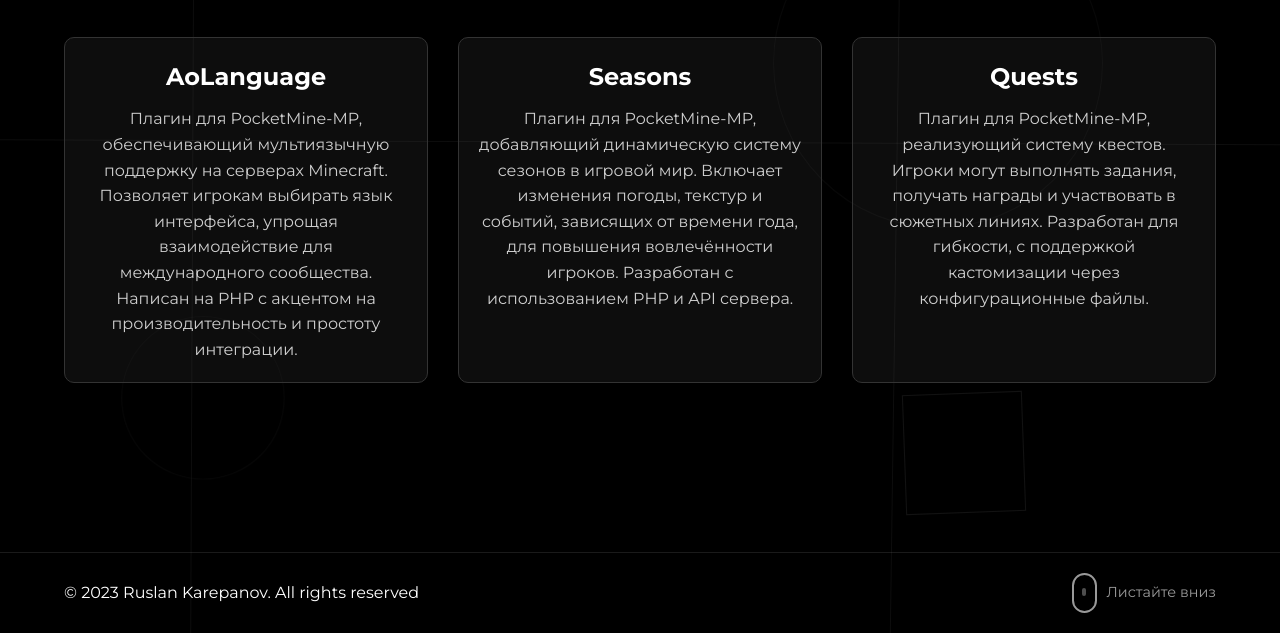
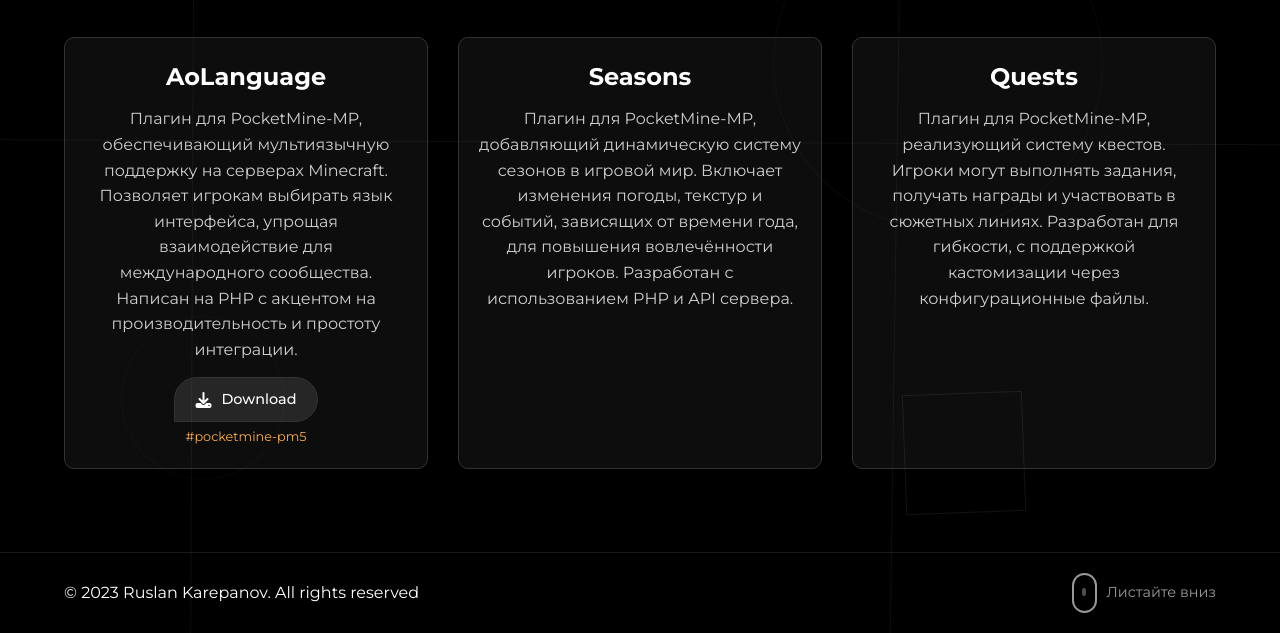
Before and after one commit to karepanov35/karepanov, a plain HTML site: page projects.html in a window 1280 px wide. Shown: the part 167-800 px from the top of the page. Drawn offline with Linux system fonts and the light colour scheme.

Commit message:
projects.html

```diff
--- a/projects.html
+++ b/projects.html
@@ -13,6 +13,7 @@
             --gray: #1a1a1a;
             --light-gray: #333;
             --accent: #fff;
+            --hashtag-color: #FBAE4F;
         }
 
         * {
@@ -232,6 +233,37 @@
         .project-card p {
             font-size: 1rem;
             opacity: 0.8;
+            margin-bottom: 15px;
+        }
+
+        .download-button {
+            display: inline-flex;
+            align-items: center;
+            gap: 10px;
+            padding: 10px 20px;
+            background: rgba(255, 255, 255, 0.1);
+            border: 1px solid var(--light-gray);
+            border-radius: 25px 25px 25px 0;
+            font-size: 0.9rem;
+            font-weight: 500;
+            transition: background 0.3s ease, transform 0.3s ease;
+        }
+
+        .download-button:hover {
+            background: rgba(255, 255, 255, 0.2);
+            transform: translateY(-3px);
+        }
+
+        .download-button i {
+            font-size: 1rem;
+        }
+
+        .hashtag {
+            display: block;
+            color: var(--hashtag-color);
+            font-size: 0.8rem;
+            margin-top: 5px;
+            text-align: center;
         }
 
         /* Подвал */
@@ -312,6 +344,19 @@
             .project-card p {
                 font-size: 0.9rem;
             }
+
+            .download-button {
+                padding: 8px 16px;
+                font-size: 0.8rem;
+            }
+
+            .download-button i {
+                font-size: 0.9rem;
+            }
+
+            .hashtag {
+                font-size: 0.7rem;
+            }
         }
     </style>
 </head>
@@ -343,6 +388,8 @@
             <div class="project-card">
                 <h3>AoLanguage</h3>
                 <p>Плагин для PocketMine-MP, обеспечивающий мультиязычную поддержку на серверах Minecraft. Позволяет игрокам выбирать язык интерфейса, упрощая взаимодействие для международного сообщества. Написан на PHP с акцентом на производительность и простоту интеграции.</p>
+                <a href="#" class="download-button" aria-label="Download AoLanguage plugin"><i class="fas fa-download"></i> Download</a>
+                <span class="hashtag">#pocketmine-pm5</span>
             </div>
             <div class="project-card">
                 <h3>Seasons</h3>
@@ -376,8 +423,10 @@
                 el.style.animationDelay = `${randomDelay}s`;
             });
 
-        // Анимация проектных карточек
+            // Анимация проектных карточек, кнопки и хештега
             const projectCards = document.querySelectorAll('.project-card');
+            const downloadButton = document.querySelector('.download-button');
+            const hashtag = document.querySelector('.hashtag');
             projectCards.forEach((card, index) => {
                 card.style.opacity = '0';
                 card.style.transform = 'translateY(20px)';
@@ -387,6 +436,26 @@
                     card.style.transition = 'opacity 0.5s ease, transform 0.5s ease';
                 }, 300 + index * 100);
             });
+
+            if (downloadButton) {
+                downloadButton.style.opacity = '0';
+                downloadButton.style.transform = 'translateY(20px)';
+                setTimeout(() => {
+                    downloadButton.style.opacity = '1';
+                    downloadButton.style.transform = 'translateY(0)';
+                    downloadButton.style.transition = 'opacity 0.5s ease, transform 0.5s ease';
+                }, 600);
+            }
+
+            if (hashtag) {
+                hashtag.style.opacity = '0';
+                hashtag.style.transform = 'translateY(20px)';
+                setTimeout(() => {
+                    hashtag.style.opacity = '1';
+                    hashtag.style.transform = 'translateY(0)';
+                    hashtag.style.transition = 'opacity 0.5s ease, transform 0.5s ease';
+                }, 700);
+            }
         });
     </script>
 </body>
```
Lines whose indentation alone changed are shown as unchanged.
